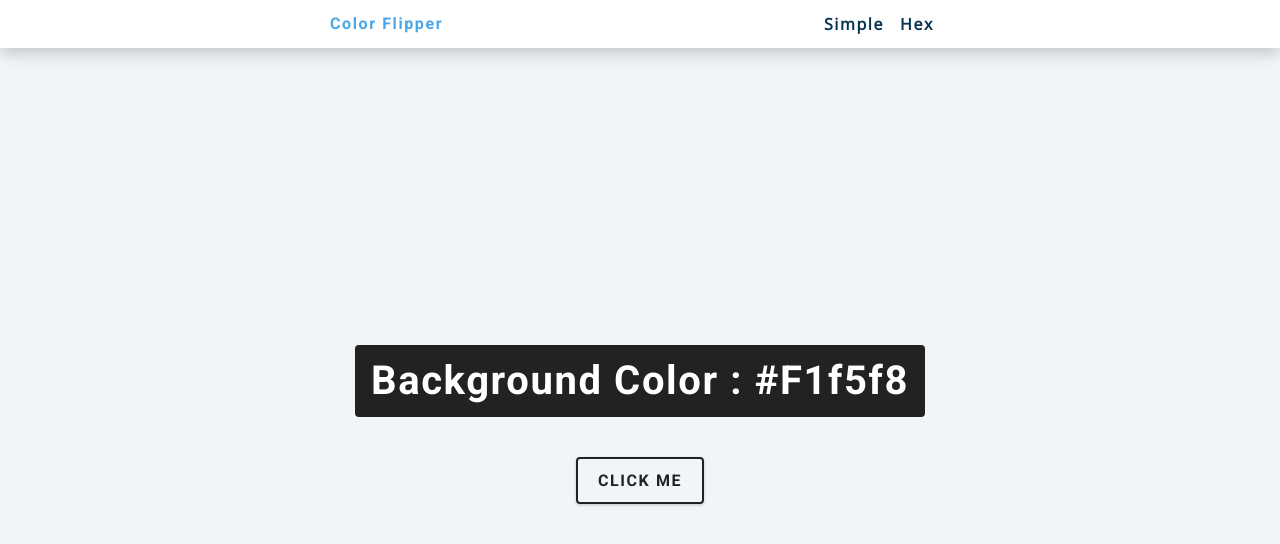
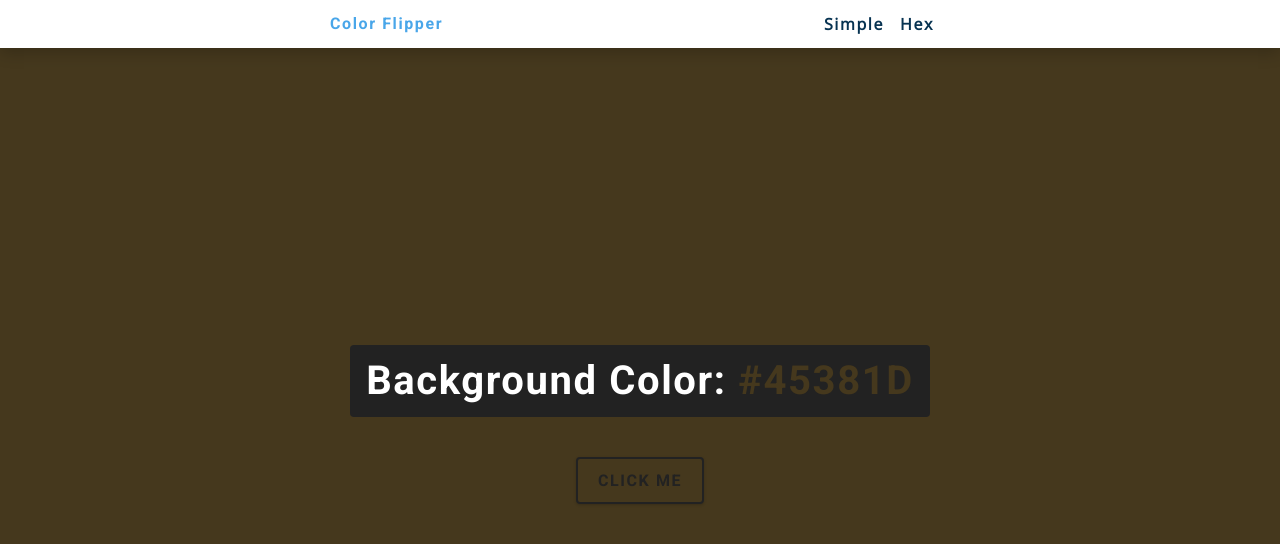
Before and after one commit to JuanIWK3/Color-Flipper, a plain HTML site: page hex.html in a window 1280 px wide. Both pictures are taken after a click on the button "CLICK ME". Drawn offline with nearby package versions, Linux system fonts and the light colour scheme.

Commit message:
hex generator

```diff
--- a/hex.html
+++ b/hex.html
@@ -1,5 +1,6 @@
 <!DOCTYPE html>
 <html lang="en">
+
 <head>
   <meta charset="UTF-8" />
   <meta name="viewport" content="width=device-width, initial-scale=1.0" />
@@ -23,11 +24,12 @@
   </nav>
   <main>
     <div class="container">
-        <h2>background color : <span class="color">#f1f5f8</span></h2>
+      <h2>background color: <span class="color">#FFFFFF</span></h2>
       <button class="btn btn-hero" id="btn">click me</button>
     </div>
   </main>
   <!-- javascript -->
   <script src="hex.js"></script>
 </body>
+
 </html>
--- a/hex.js
+++ b/hex.js
@@ -1 +1,20 @@
 const hex = [0, 1, 2, 3, 4, 5, 6, 7, 8, 9, "A", "B", "C", "D", "E", "F"];
+const btn = document.getElementById("btn");
+const color = document.querySelector('.color');
+let hexColor = '#';
+
+btn.addEventListener("click", () => {
+  for (let i = 0; i < 6; i++) {
+    randomNumber = getRandomNumber();
+    hexColor += hex[randomNumber];
+  }
+  document.body.style.backgroundColor = hexColor;
+  color.textContent = hexColor;
+  color.style.color = hexColor;
+  hexColor = '#'
+
+})
+
+function getRandomNumber() {
+  return Math.floor(Math.random() * hex.length);
+}
```
Also changed, not shown: index.html (+1 -2 lines). Lines whose indentation alone changed are shown as unchanged.
